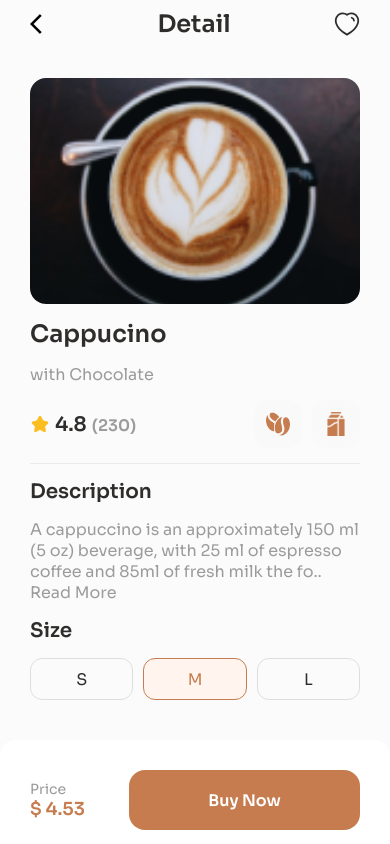
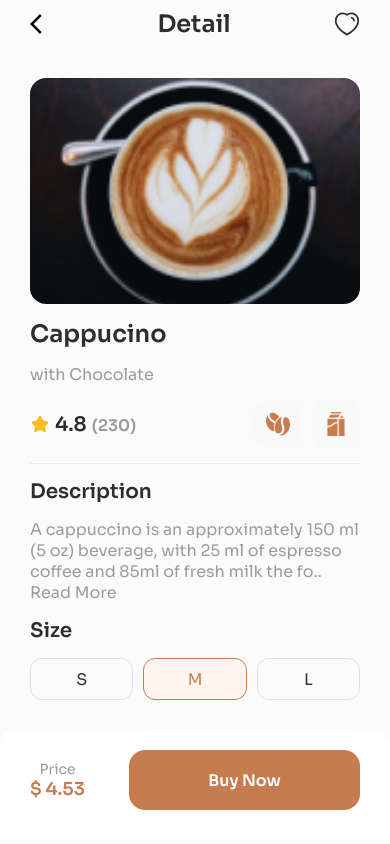
Before and after one commit to viniciusperrone/coffee-app, a React Native app: screen /detail-product in a window 390 px wide. Built offline with nearby package versions, Linux system fonts and the light colour scheme.

Commit message:
fix: remove unnecessary file

```diff
--- a/src/navigation/stack.routes.tsx
+++ b/src/navigation/stack.routes.tsx
@@ -3,6 +3,7 @@ import { createNativeStackNavigator } from "@react-navigation/native-stack";
 import { RootPage } from "@/screens/root";
 import { TabsRoutes } from "./tabs.routes";
 import { DetailProduct } from "@/screens/detail-product";
+import { Header } from "@/components/Header";
 
 // ----------------------------------------------------------------------
 
--- a/src/screens/detail-product/index.tsx
+++ b/src/screens/detail-product/index.tsx
@@ -151,7 +151,8 @@ export function DetailProduct() {
           >
             <Column
               style={{
-                alignItems: 'flex-start'
+                justifyContent: 'center',
+                alignItems: 'center'
               }}
             >
               <BottomSheetTitle>
--- a/src/screens/detail-product/style.ts
+++ b/src/screens/detail-product/style.ts
@@ -101,14 +101,13 @@ export const Image = styled(ImageBackground)`
 
 export const BottomSheet = styled(View)`
   width: 100%;
-  /* height: 80px; */
-  margin-top: 10px;
   bottom: 0;
   background-color: white;
   border-top-right-radius: 16px;
   border-top-left-radius: 16px;
   padding-horizontal: 30px;
-  padding-vertical: 30px;
+  padding-top: 20px;
+  padding-bottom: 30px;
 `;
 
 export const BottomSheetTitle = styled(Text)`
```
Also changed, not shown: src/assets/images/grain.svg (deleted).
